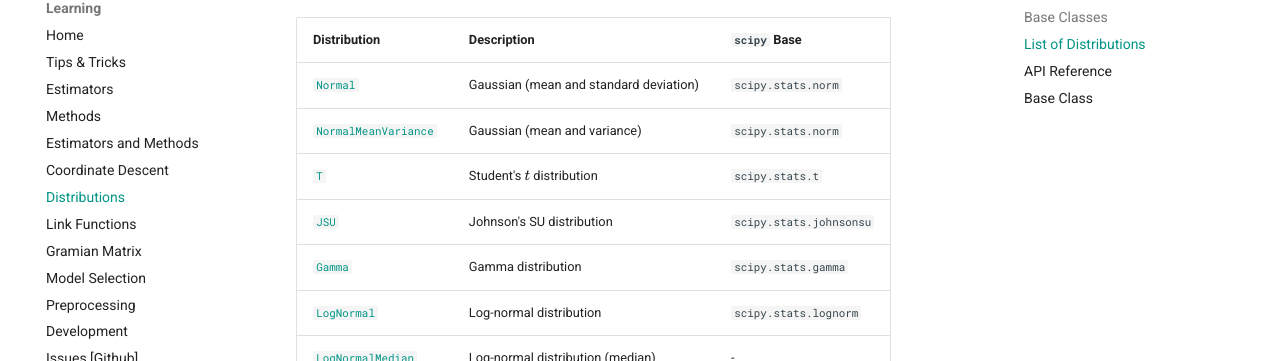
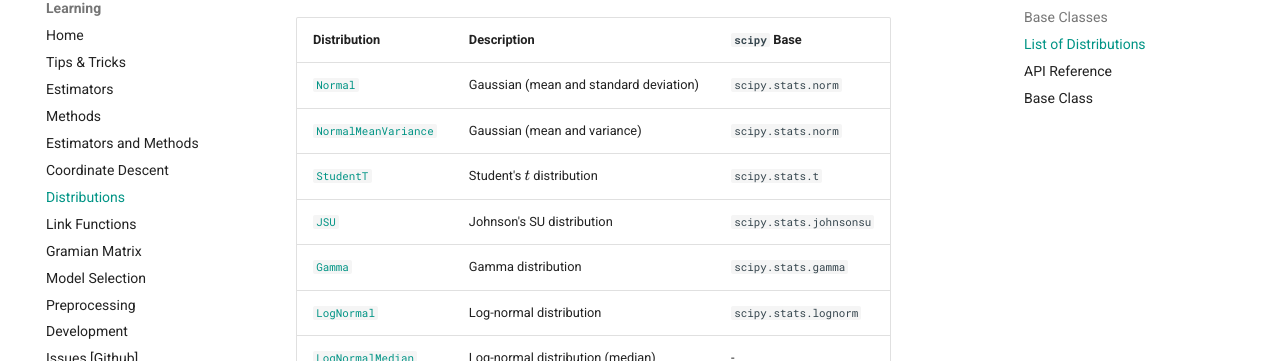
Before and after one commit to simon-hirsch/rolch, an MkDocs documentation site: the page built from docs/distributions.md, in a window 1280 px wide and 900 px high, scrolled down 684 px. Shown: the part 91-452 px from the top of the window. Built offline with MkDocs 1.6.1 and Material for MkDocs 9.7.7, drawn with Linux system fonts in a browser that asks for light colours.

Commit message:
Rename T in documentation

```diff
--- a/docs/distributions.md
+++ b/docs/distributions.md
@@ -22,7 +22,7 @@ All distributions are based on `scipy.stats` distributions. We implement the pro
 | --------------------------------------------------------------- | -------------------------------------- | ----------------------- |
 | [`Normal`](#ondil.distributions.Normal)                         | Gaussian (mean and standard deviation) | `scipy.stats.norm`      |
 | [`NormalMeanVariance`](#ondil.distributions.NormalMeanVariance) | Gaussian (mean and variance)           | `scipy.stats.norm`      |
-| [`T`](#ondil.distributions.T)                                   | Student's $t$ distribution             | `scipy.stats.t`         |
+| [`StudentT`](#ondil.distributions.StudentT)                     | Student's $t$ distribution             | `scipy.stats.t`         |
 | [`JSU`](#ondil.distributions.JSU)                               | Johnson's SU distribution              | `scipy.stats.johnsonsu` |
 | [`Gamma`](#ondil.distributions.Gamma)                           | Gamma distribution                     | `scipy.stats.gamma`     |
 | [`LogNormal`](#ondil.distributions.LogNormal)                   | Log-normal distribution                | `scipy.stats.lognorm`   |
@@ -42,7 +42,7 @@ All distributions are based on `scipy.stats` distributions. We implement the pro
 
 ::: ondil.distributions.NormalMeanVariance
 
-::: ondil.distributions.T
+::: ondil.distributions.StudentT
 
 ::: ondil.distributions.JSU
 
```
